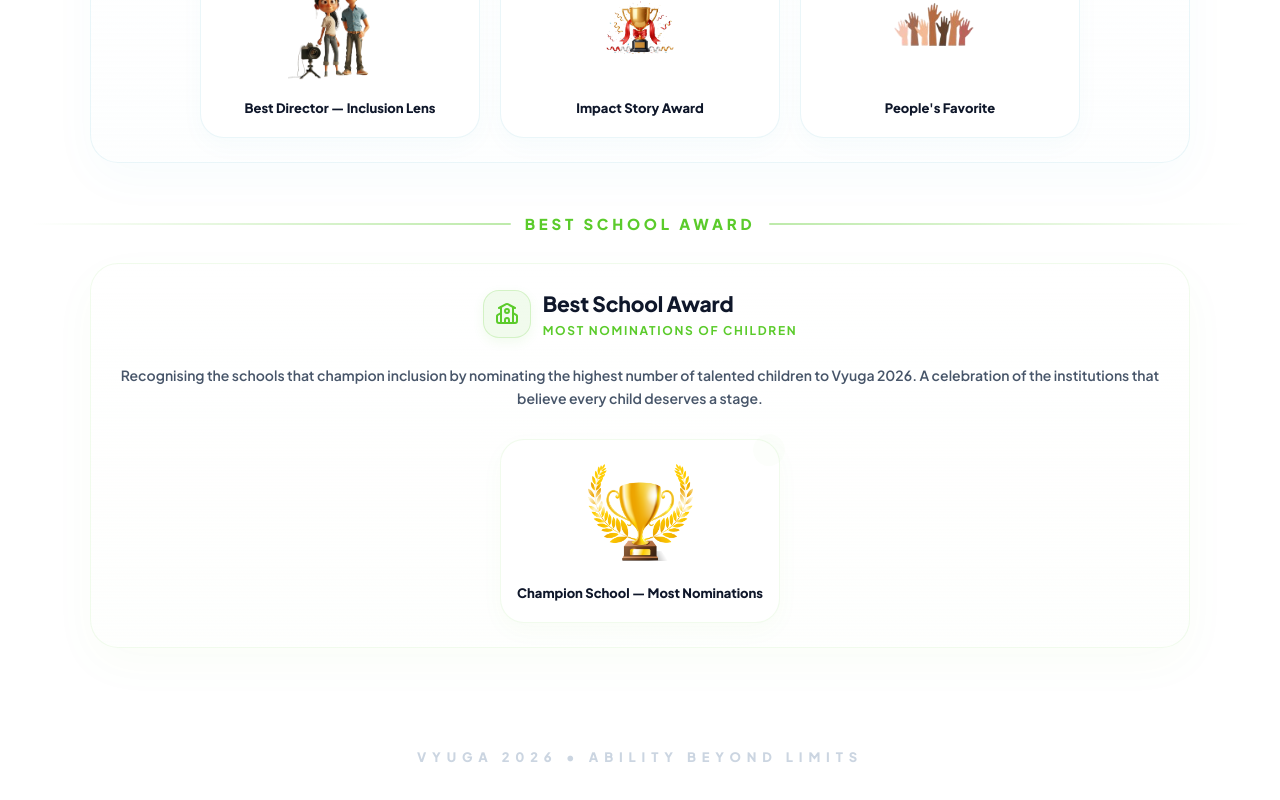
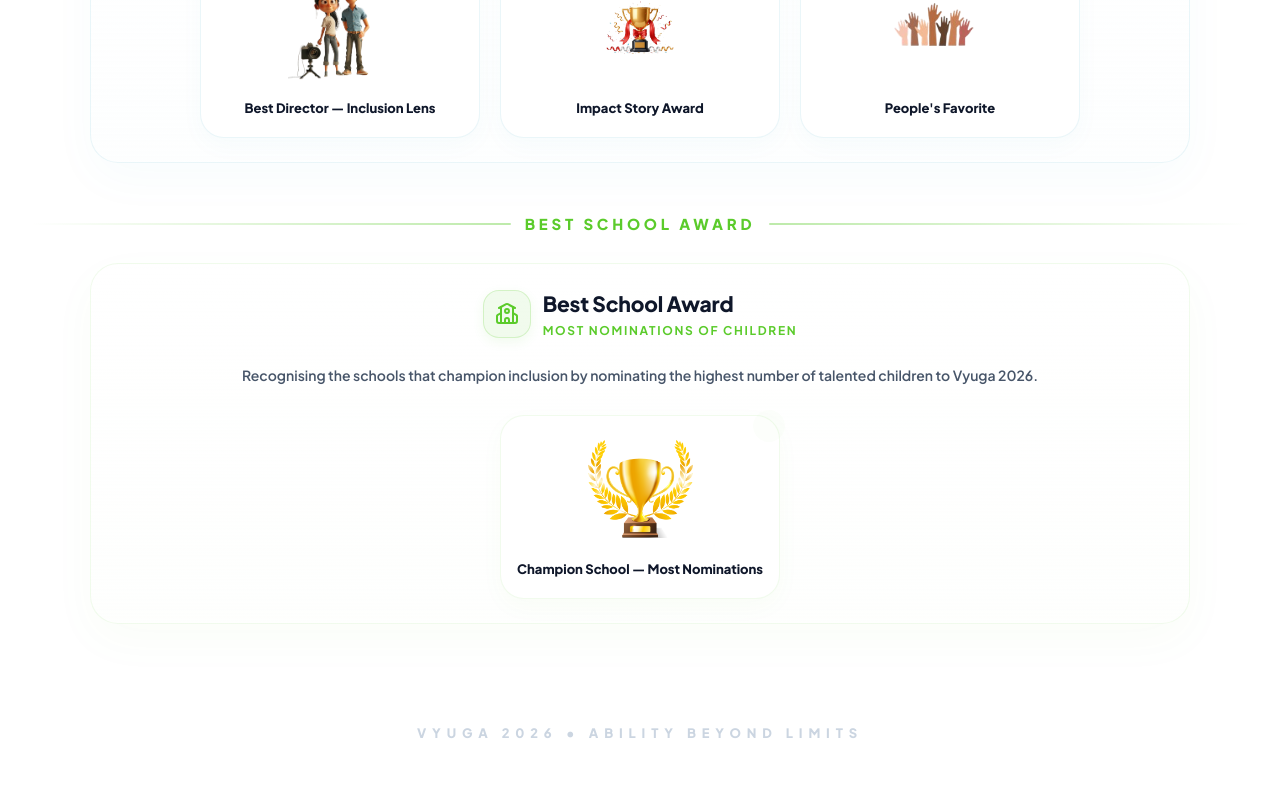
Before and after one commit to Mithunp123/Vyuga, a React (Vite) app in the folder frontend/: page /awards in a window 1280 px wide. Shown: the part 1561-2361 px from the top of the page. Built offline with nearby package versions, Linux system fonts and the light colour scheme; a web font is replaced by a local one.

Commit message:
School awards added content changed

```diff
--- a/frontend/src/pages/AwardsPage.jsx
+++ b/frontend/src/pages/AwardsPage.jsx
@@ -385,8 +385,7 @@ export default function AwardsPage() {
           />
           <p style={{ textAlign: 'center', fontSize: 14, color: '#475569', fontWeight: 600, marginBottom: 28, lineHeight: 1.7 }}>
             Recognising the schools that champion inclusion by nominating the highest number of
-            talented children to Vyuga 2026. A celebration of the institutions that believe every
-            child deserves a stage.
+            talented children to Vyuga 2026.
           </p>
           <div className="awards-grid-4col">
             <AwardItem name="Champion School — Most Nominations" accent={LIME} imgSrc={tropy4} delay={0.1} />
```
